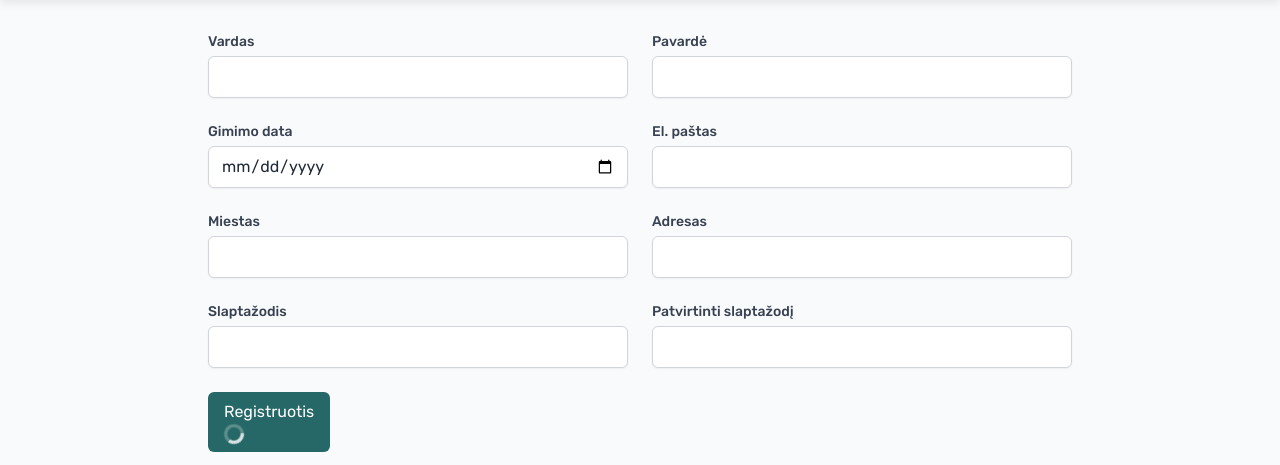
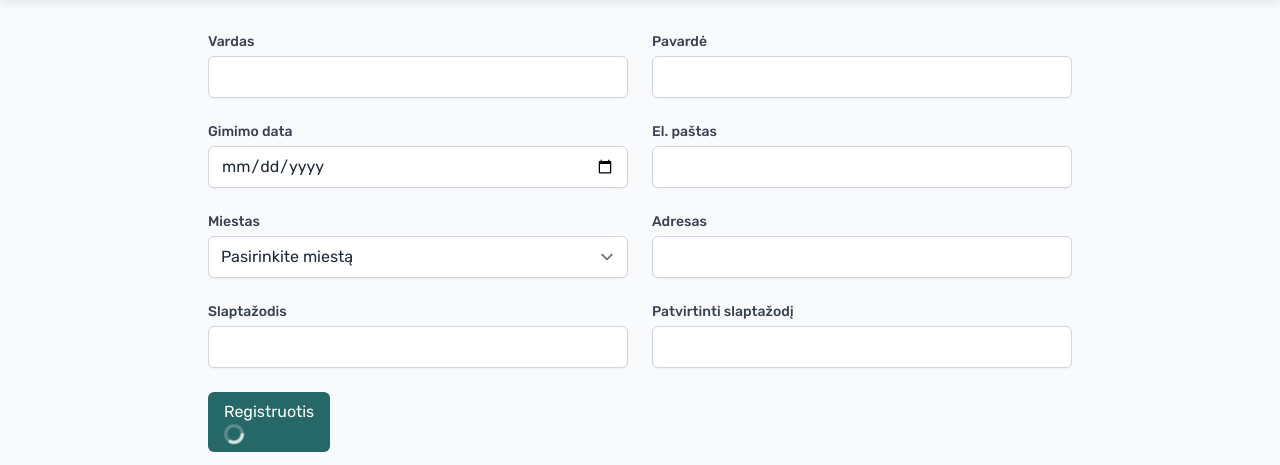
Before and after one commit to netas369/Qvicker-Lietuva, a Laravel app: page /register/seeker in a window 1280 px wide. Shown: the part 69-534 px from the top of the page. Run offline with Laravel 12, Linux system fonts and the light colour scheme; data that the repository does not hold is empty; style sheets or scripts are compiled from the project's sources; some libraries are stand-ins or nearby versions.

Commit message:
my profile bug fix
my profile bug fix

```diff
--- a/resources/views/livewire/multi-step-form.blade.php
+++ b/resources/views/livewire/multi-step-form.blade.php
@@ -67,8 +67,13 @@
 
                     <div>
                         <label for="miestas" class="block text-sm font-medium text-gray-700">Miestas</label>
-                        <input type="text" wire:model="miestas" id="miestas"
-                               class="mt-1 block w-full rounded-md border-gray-300 shadow-sm focus:border-primary-light focus:ring-primary-light">
+                        <select wire:model="miestas" id="miestas"
+                                class="mt-1 block w-full rounded-md border-gray-300 shadow-sm focus:border-primary-light focus:ring-primary-light">
+                            <option value="">Pasirinkite miestą</option>
+                            <option value="Vilnius">Vilnius</option>
+                            <option value="Kaunas">Kaunas</option>
+                            <option value="Klaipeda">Klaipėda</option>
+                        </select>
                         @error('miestas') <span class="text-red-500 text-sm">{{ $message }}</span> @enderror
                     </div>
 
@@ -143,8 +148,13 @@
 
                     <div>
                         <label for="miestas" class="block text-sm font-medium text-gray-700">Miestas</label>
-                        <input type="text" wire:model="miestas" id="miestas"
-                               class="mt-1 block w-full rounded-md border-gray-300 shadow-sm focus:border-primary-light focus:ring-primary-light">
+                        <select wire:model="miestas" id="miestas"
+                                class="mt-1 block w-full rounded-md border-gray-300 shadow-sm focus:border-primary-light focus:ring-primary-light">
+                            <option value="">Pasirinkite miestą</option>
+                            <option value="Vilnius">Vilnius</option>
+                            <option value="Kaunas">Kaunas</option>
+                            <option value="Klaipeda">Klaipėda</option>
+                        </select>
                         @error('miestas') <span class="text-red-500 text-sm">{{ $message }}</span> @enderror
                     </div>
 
```
